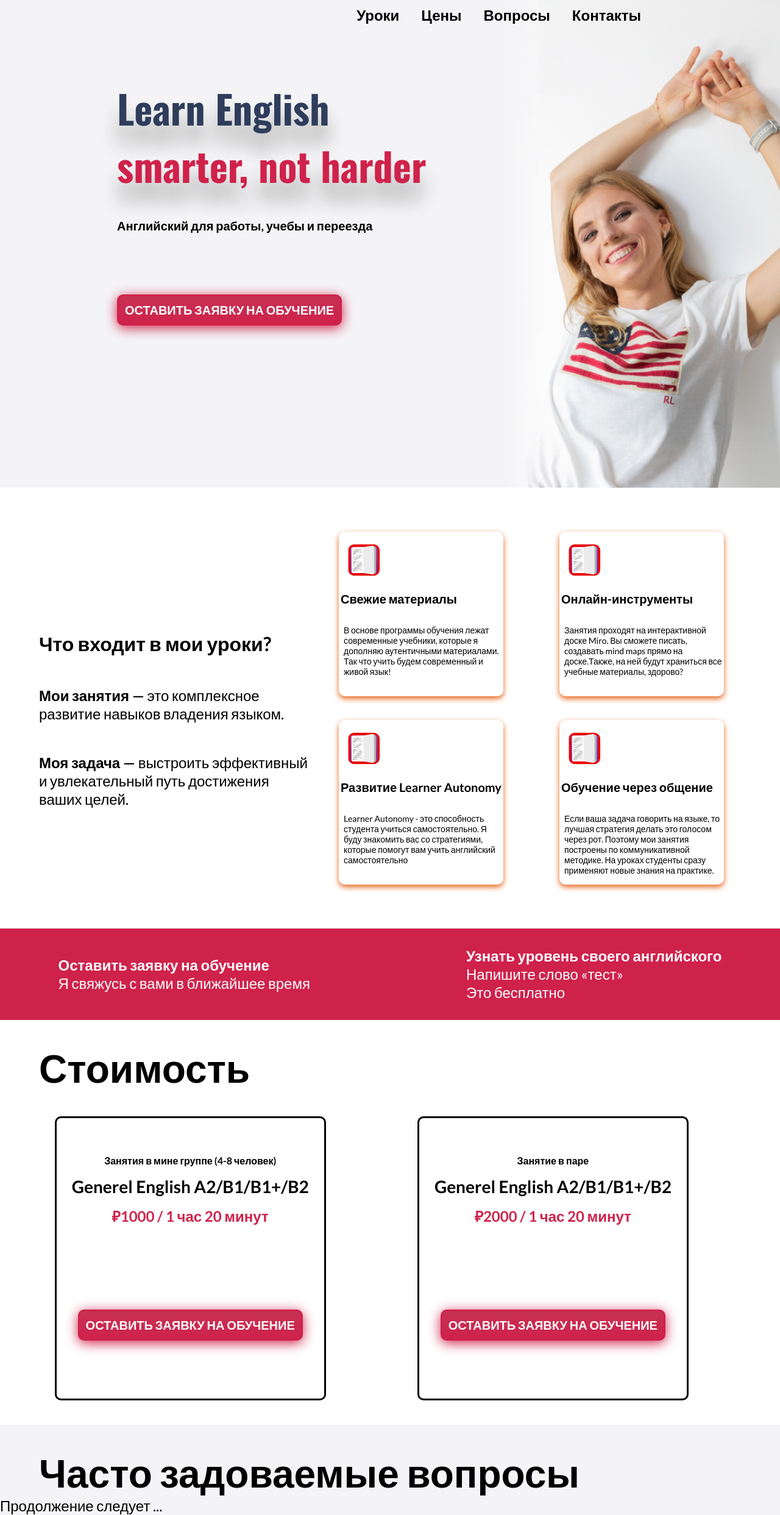
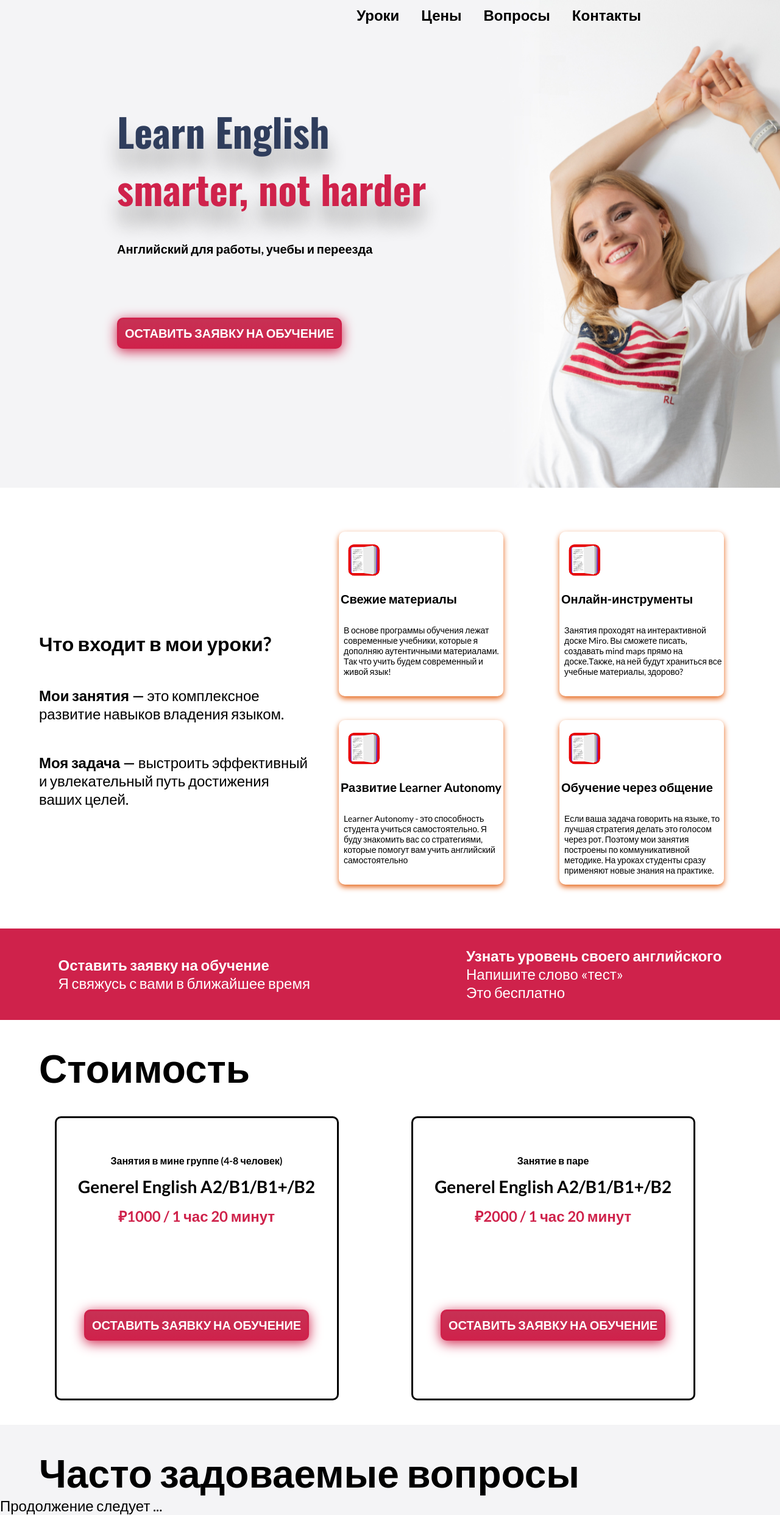
Before and after one commit to dmkhu/english_julia, a plain HTML site: page index.html in a window 1280 px wide. Shown: the whole page at 61% size. Drawn offline with nearby package versions, Linux system fonts and the light colour scheme.

Commit message:
update css

```diff
--- a/assest/css/style.css
+++ b/assest/css/style.css
@@ -44,7 +44,7 @@ a:hover {
 
 .learn-smart {
     margin-left: 15%;
-    margin-top: 7%;
+    margin-top: 10%;
 }
 
 .learn-smart h1, h2 {
@@ -203,7 +203,7 @@ a:hover {
     border: 3px solid #000;
     border-radius: 10px;
     text-align: center;
-    margin-right: 150px;
+    margin-right: 10%;
 }
 
 .box p {
```
